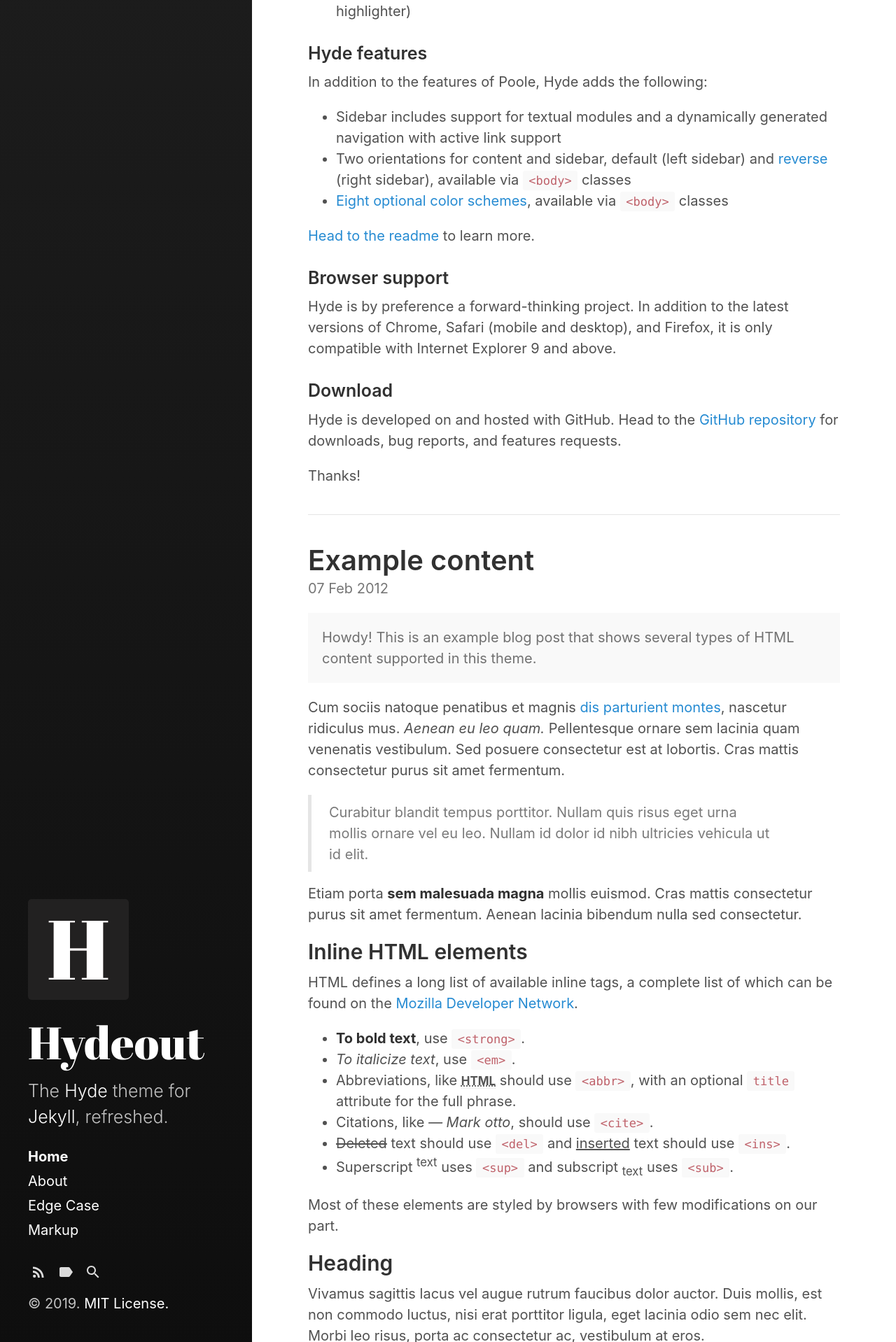
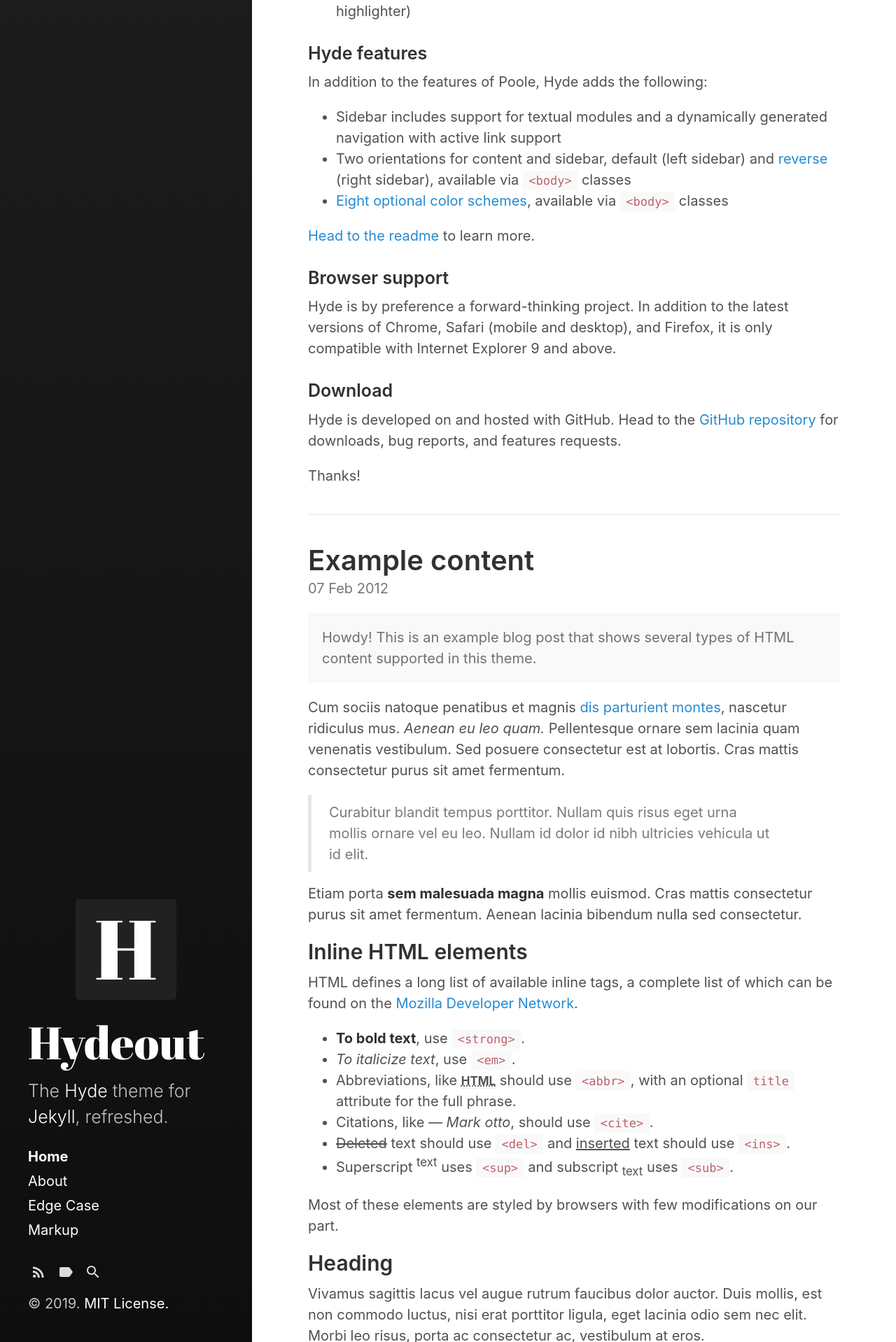
Before and after one commit to Budhaditya1/budhaditya1.github.io, a Jekyll site: the page built from index.html, in a window 1280 px wide. Shown: the part 3082-5000 px from the top of the page at 70% size. Built offline with Jekyll 4.4.1, drawn with Linux system fonts in a browser that asks for light colours; the list of posts is cut into pages by our own code.

Commit message:
Update sidebar.html

```diff
--- a/_includes/sidebar.html
+++ b/_includes/sidebar.html
@@ -1,6 +1,7 @@
 <div id="sidebar">
   <header>
-    <img src="favicon.png">
+    <center>
+      <img src="favicon.png"></center>
     <{% if page.layout == "index" %}h1{% else %}div{% endif %} class="site-title">
       <a href="{{ "/" | relative_url }}">
         {% unless page.url == "/" %}
```
